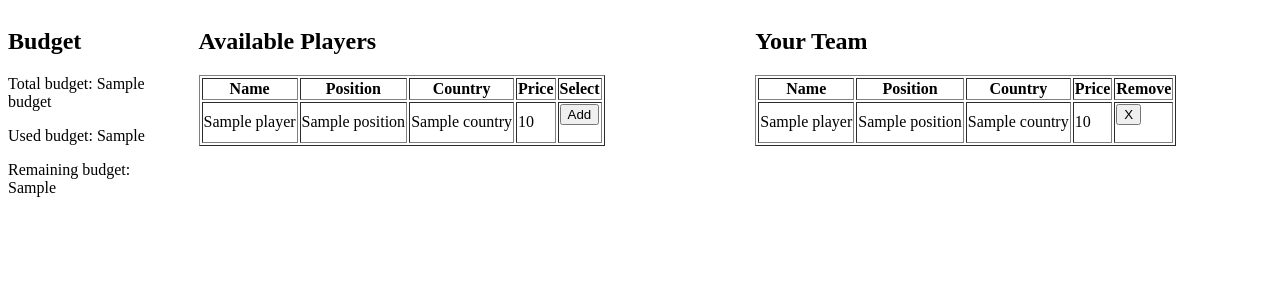
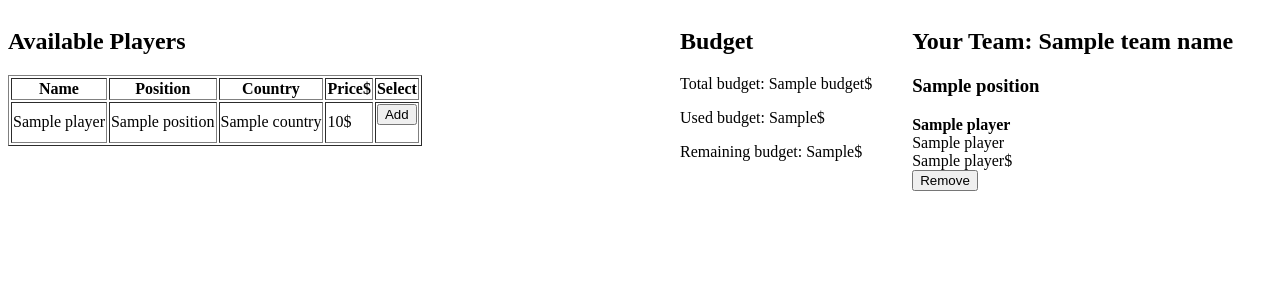
Before and after one commit to ViktorSandO/DIS-Group-Christian-Oliver-Viktor, a Flask app: template templates/index.html in a window 1280 px wide. Shown: the top 300 px of the page. Run offline with Flask 3, Linux system fonts and the light colour scheme; the template is opened without the code that fills it: most values are stand-ins (such as "Sample title", 1, 10 or a date in 2020); parts of the project's set-up code (start-up, migrations or seed data) failed here and were passed over; some libraries are stand-ins or nearby versions.

Commit message:
isual updates

```diff
--- a/app.py
+++ b/app.py
@@ -21,7 +21,6 @@ def get_db_connection():
     )
 
 
-
 # Home page
 @app.route("/")
 def index():
@@ -30,6 +29,14 @@ def index():
     conn = get_db_connection()
     cur = conn.cursor(cursor_factory=psycopg2.extras.DictCursor)
 
+
+    # Fantasy team
+    cur.execute("""
+        SELECT team_name
+        FROM fantasy_teams
+        WHERE fantasy_team_id = %s;
+        """, (fantasy_team_id,))
+    team_name = cur.fetchone()[0]
 
     # Budget calculation
     cur.execute("""
@@ -146,6 +153,29 @@ def index():
     """, (fantasy_team_id,))
     team_players = cur.fetchall()
 
+    team_slots = {
+        "GK": [],
+        "DEF": [],
+        "MID": [],
+        "FWD": []
+    }
+
+    for player in team_players:
+        position = player[3]
+        team_slots[position].append(player)
+
+    formation = {
+        "GK": 1,
+        "DEF": 4,
+        "MID": 4,
+        "FWD": 2
+    }
+
+    for position, number_of_slots in formation.items():
+        while len(team_slots[position]) < number_of_slots:
+            team_slots[position].append(None)
+
+
     cur.close()
     conn.close()
 
@@ -155,74 +185,10 @@ def index():
         team_players=team_players,
         budget = budget,
         used_budget = used_budget,
-        remaining_budget = remaining_budget
+        remaining_budget = remaining_budget,
+        team_slots = team_slots,
+        team_name = team_name
     )
-
-
-# Players page with player list and add buttons
-# @app.route("/players")
-# def players():
-#     conn = get_db_connection()
-#     cur = conn.cursor(cursor_factory=psycopg2.extras.DictCursor)
-
-#     cur.execute("""
-#         SELECT
-#             p.player_id,
-#             p.name,
-#             p.position,
-#             nt.country,
-#             p.price
-#         FROM players p
-#         JOIN national_teams nt
-#             ON p.national_team_id = nt.national_team_id
-#         ORDER BY nt.country, p.position, p.name;
-#     """)
-
-#     players = cur.fetchall()
-
-#     cur.close()
-#     conn.close()
-
-#     return render_template("players.html", players=players)
-
-
-
-# Fantasy team page showing selected players
-# @app.route("/team")
-# def team():
-#     fantasy_team_id = 1
-
-#     conn = get_db_connection()
-#     cur = conn.cursor(cursor_factory=psycopg2.extras.DictCursor)
-
-#     cur.execute("""
-#         SELECT
-#             p.player_id,
-#             ft.team_name,
-#             p.name,
-#             p.position,
-#             nt.country,
-#             p.price
-#         FROM fantasy_teams ft
-#         JOIN fantasy_team_players ftp
-#             ON ft.fantasy_team_id = ftp.fantasy_team_id
-#         JOIN players p
-#             ON ftp.player_id = p.player_id
-#         JOIN national_teams nt
-#             ON p.national_team_id = nt.national_team_id
-#         WHERE ft.fantasy_team_id = %s
-#         ORDER BY p.position, p.name;
-#     """, (fantasy_team_id,))
-
-#     players = cur.fetchall()
-
-#     cur.close()
-#     conn.close()
-
-#     return render_template("team.html", players=players)
-
-
-
 
 
 # Add player to fantasy team
@@ -234,18 +200,19 @@ def add_player(player_id):
     cur = conn.cursor()
 
     cur.execute("""
-        SELECT price
+        SELECT position, price
         FROM players
         WHERE player_id = %s;
     """, (player_id,))
     player = cur.fetchone()
+    player_position = player[0]
+    player_price = player[1]
+
 
     if player is None:
         cur.close()
         conn.close()
         return redirect("/")
-
-    player_price = player[0]
 
     cur.execute("""
         SELECT ft.budget - COALESCE(SUM(p.price), 0) AS remaining_budget
@@ -266,12 +233,15 @@ def add_player(player_id):
         """, (fantasy_team_id, player_id))
         conn.commit()
 
+
+
     cur.close()
     conn.close()
 
     return redirect("/")
 
 
+# Remove player from fantasy team
 @app.route("/remove-player/<int:player_id>", methods=["POST"])
 def remove_player(player_id):
     fantasy_team_id = 1
--- a/templates/index.html
+++ b/templates/index.html
@@ -1,12 +1,5 @@
 <div style="display: flex; gap: 40px;">
 
-
-    <div class="budget-box">
-        <h2>Budget</h2>
-        <p>Total budget: {{ budget }}</p>
-        <p>Used budget: {{ used_budget }}</p>
-        <p>Remaining budget: {{ remaining_budget }}</p>
-    </div>
 
     <div style="width: 50%;">
         <h2>Available Players</h2>
@@ -16,7 +9,7 @@
             <th>Name</th>
             <th>Position</th>
             <th>Country</th>
-            <th>Price</th>
+            <th>Price$</th>
             <th>Select</th>
         </tr>
 
@@ -25,7 +18,7 @@
             <td>{{ player.name }}</td>
             <td>{{ player.position }}</td>
             <td>{{ player.country }}</td>
-            <td>{{ player.price }}</td>
+            <td>{{ player.price }}$</td>
             <td>
                 <form action="/add-player/{{ player.player_id }}" method="POST">
                     <button type="submit">Add</button>
@@ -36,32 +29,45 @@
     </table>
     </div>
 
-    <div style="width: 50%;">
-        <h2>Your Team</h2>
 
-        <table border="1">
-        <tr>
-            <th>Name</th>
-            <th>Position</th>
-            <th>Country</th>
-            <th>Price</th>
-            <th>Remove</th>
-        </tr>
+    <div class="budget-box">
+        <h2>Budget</h2>
+        <p>Total budget: {{ budget }}$</p>
+        <p>Used budget: {{ used_budget }}$</p>
+        <p>Remaining budget: {{ remaining_budget }}$</p>
+    </div>
 
-        {% for player in team_players %}
-        <tr>
-            <td>{{ player.name }}</td>
-            <td>{{ player.position }}</td>
-            <td>{{ player.country }}</td>
-            <td>{{ player.price }}</td>
-            <td>
-                <form action="/remove-player/{{ player.player_id }}" method="POST">
-                    <button type="submit">X</button>
-                </form>
-            </td>
-        </tr>
+
+
+    <div class="team-list">
+        <h2>Your Team: <strong>{{ team_name }}</strong></h2>
+
+        {% for position, players in team_slots.items() %}
+            <h3>{{ position }}</h3>
+
+            {% for player in players %}
+                <div class="team-slot">
+                    {% if player %}
+                        <div>
+                            <strong>{{ player[2] }}</strong><br>
+                            <span>{{ player[4] }}</span>
+                        </div>
+
+                        <div>
+                            {{ player[5] }}$
+                        </div>
+
+                        <form action="/remove-player/{{ player[0] }}" method="POST">
+                            <button type="submit">Remove</button>
+                        </form>
+                    {% else %}
+                        <div class="empty-slot">
+                            Empty {{ position }} slot
+                        </div>
+                    {% endif %}
+                </div>
+            {% endfor %}
         {% endfor %}
-    </table>
     </div>
 
 
```
